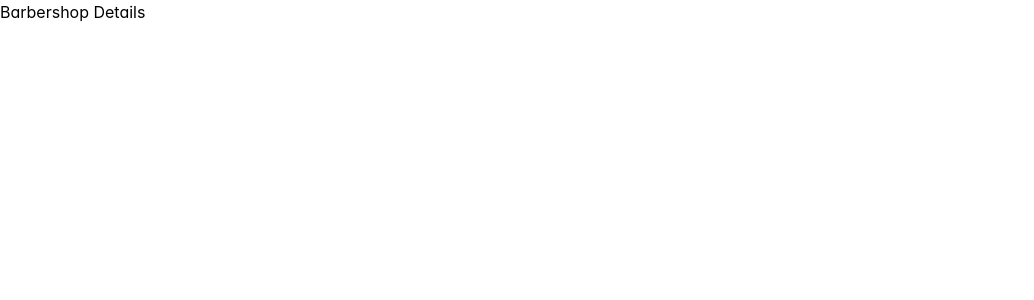
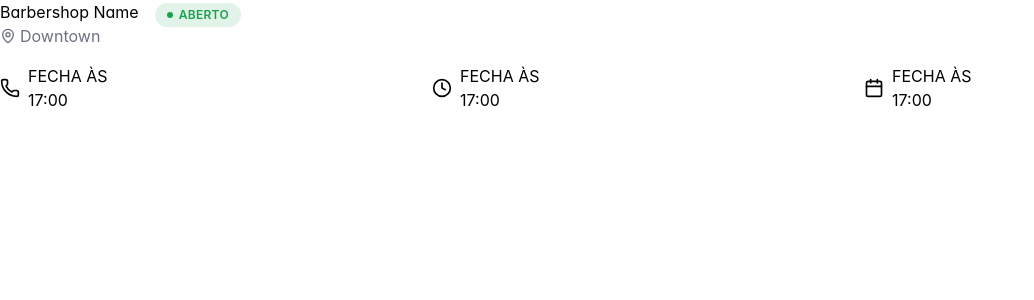
Before and after one commit to William-Reticena/cortaai-mfe-remote-react, a React (Vite) app: page /barbershop/1 in a window 1280 px wide. Shown: the top 300 px of the page, without its empty margins (0-1034 px from the left). Built offline with nearby package versions, Linux system fonts and the light colour scheme.

Commit message:
Add CardHeader and InfoItem components with props for enhanced barbershop details display

```diff
--- a/src/views/BarbershopListing/components/Schedules/Schedules.tsx
+++ b/src/shared/components/InfoItem/InfoItem.tsx
@@ -1,8 +1,8 @@
 import { Box, If, Stack, Typography } from '@/shared';
 
-import type { SchedulesProps } from './SchedulesProps';
+import type { InfoItemProps } from './InfoItemProps';
 
-export function Schedules({ className, icon }: SchedulesProps) {
+export function InfoItem({ className, icon }: InfoItemProps) {
   return (
     <Box className={className}>
       <Stack direction='row' align='center' className='gap-2'>
--- a/src/views/BarbershopListing/components/Schedules/SchedulesProps.ts
+++ b/src/shared/components/InfoItem/InfoItemProps.ts
@@ -1,4 +1,4 @@
-export type SchedulesProps = {
+export type InfoItemProps = {
   className?: string;
   icon?: React.ReactNode;
 };
--- a/src/shared/index.ts
+++ b/src/shared/index.ts
@@ -1,4 +1,4 @@
-// Common
+// Commons
 export { Box } from './common/Box';
 export { Divider } from './common/Divider';
 export { For } from './common/For';
@@ -7,4 +7,6 @@ export { Typography } from './common/Typography';
 export { Stack } from './common/Stack';
 
 // Components
+export { CardHeader } from './components/CardHeader/CardHeader';
+export { InfoItem } from './components/InfoItem/InfoItem';
 export { StatusBadge } from './components/StatusBadge';
--- a/src/views/BarbershopDetails/index.tsx
+++ b/src/views/BarbershopDetails/index.tsx
@@ -1,7 +1,17 @@
+import { Calendar, Clock, Phone } from 'lucide-react';
+
+import { Box, CardHeader, InfoItem, Stack } from '@/shared';
+
 export function BarbershopDetails() {
   return (
-    <div>
-      <h1>Barbershop Details</h1>
-    </div>
+    <Box>
+      <CardHeader />
+
+      <Stack direction='row' align='center' className='gap-4 my-4'>
+        <InfoItem className='flex-1' icon={<Phone size={20} />} />
+        <InfoItem className='flex-1' icon={<Clock size={20} />} />
+        <InfoItem className='flex-1' icon={<Calendar size={20} />} />
+      </Stack>
+    </Box>
   );
 }
--- a/src/views/BarbershopListing/index.tsx
+++ b/src/views/BarbershopListing/index.tsx
@@ -2,9 +2,8 @@ import { useNavigate } from 'react-router';
 import { Card } from 'primereact/card';
 import { Calendar, Clock, Scissors } from 'lucide-react';
 
-import { Box, Divider, For, Stack } from '@/shared';
-import { CardHeader } from './components/CardHeader/CardHeader';
-import { Schedules } from './components/Schedules/Schedules';
+import { Box, Divider, For, InfoItem, Stack } from '@/shared';
+import { CardHeader } from '@/shared/components/CardHeader/CardHeader';
 
 export function BarbershopListing() {
   const navigate = useNavigate();
@@ -14,17 +13,17 @@ export function BarbershopListing() {
       <h1>Barbershop Listing</h1>
 
       <Stack className='gap-4'>
-        <For each={[1, 2, 3, 4, 5, 6, 7, 8, 9, 10]}>
+        <For each={[1, 2, 3, 4, 5, 6, 7, 8, 9, 10]} fallback={<p>No barbershops found.</p>}>
           {(item) => (
-            <Card className='w-full' key={item} onClick={() => navigate(`/barbershop/${item}`)} pt={{ content: { className: 'p-0!' } }}>
+            <Card className='w-full cursor-pointer' key={item} onClick={() => navigate(`/barbershop/${item}`)} pt={{ content: { className: 'p-0!' } }}>
               <CardHeader icon={<Scissors />} />
 
               <Divider className='my-4' />
 
               <Stack direction='row' align='center'>
-                <Schedules icon={<Clock size='16' color='oklch(66.6% 0.179 58.318)' />} className='flex-1' />
+                <InfoItem className='flex-1' icon={<Clock size='16' color='oklch(66.6% 0.179 58.318)' />} />
 
-                <Schedules icon={<Calendar size='16' color='oklch(66.6% 0.179 58.318)' />} className='flex-1' />
+                <InfoItem className='flex-1' icon={<Calendar size='16' color='oklch(66.6% 0.179 58.318)' />} />
               </Stack>
             </Card>
           )}
```
Also changed, not shown: src/shared/components/CardHeader/CardHeader.tsx (renamed from src/views/BarbershopListing/components/CardHeader/CardHeader.tsx), src/shared/components/CardHeader/CardHeaderProps.ts (renamed from src/views/BarbershopListing/components/CardHeader/CardHeaderProps.ts).
